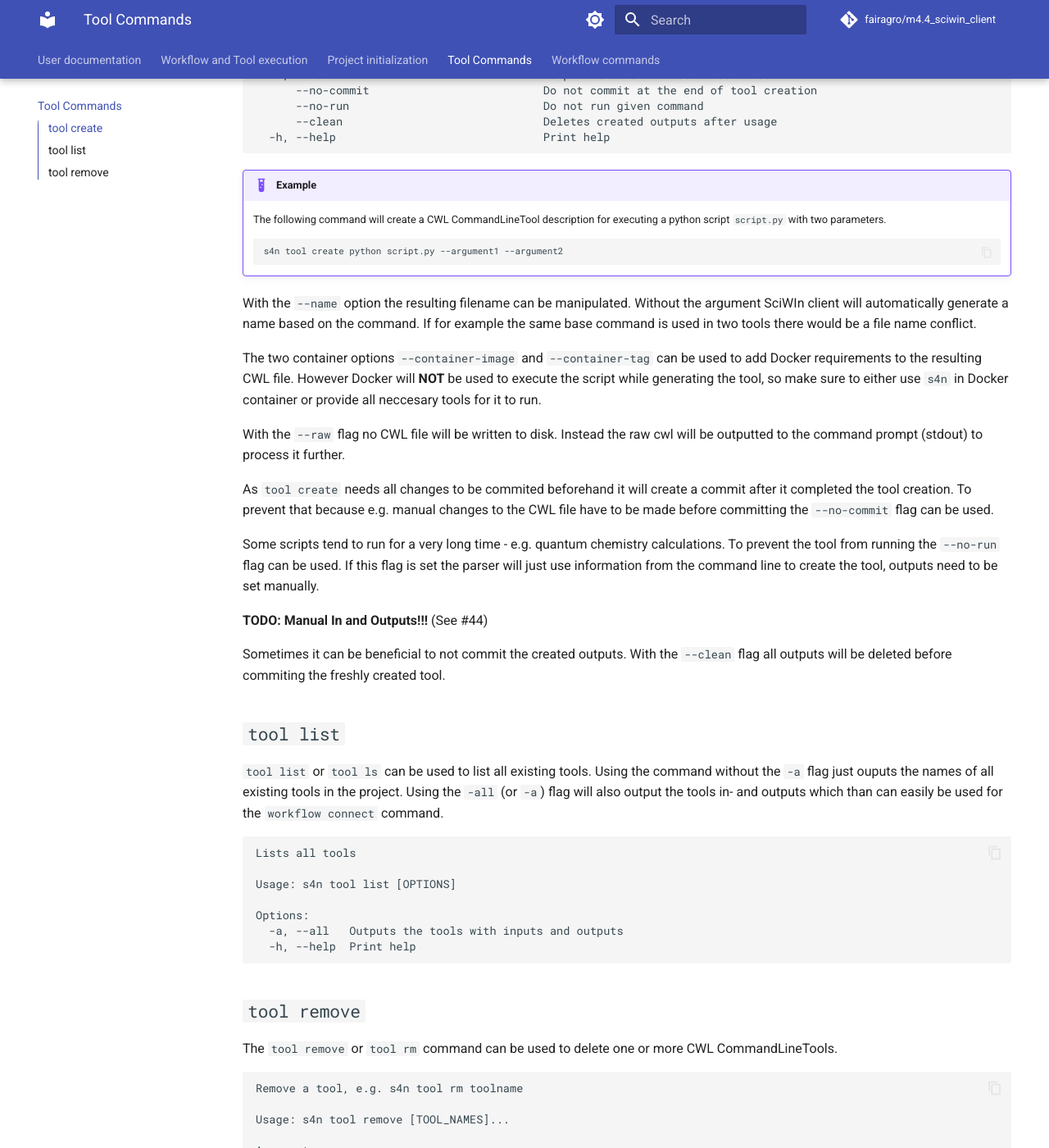
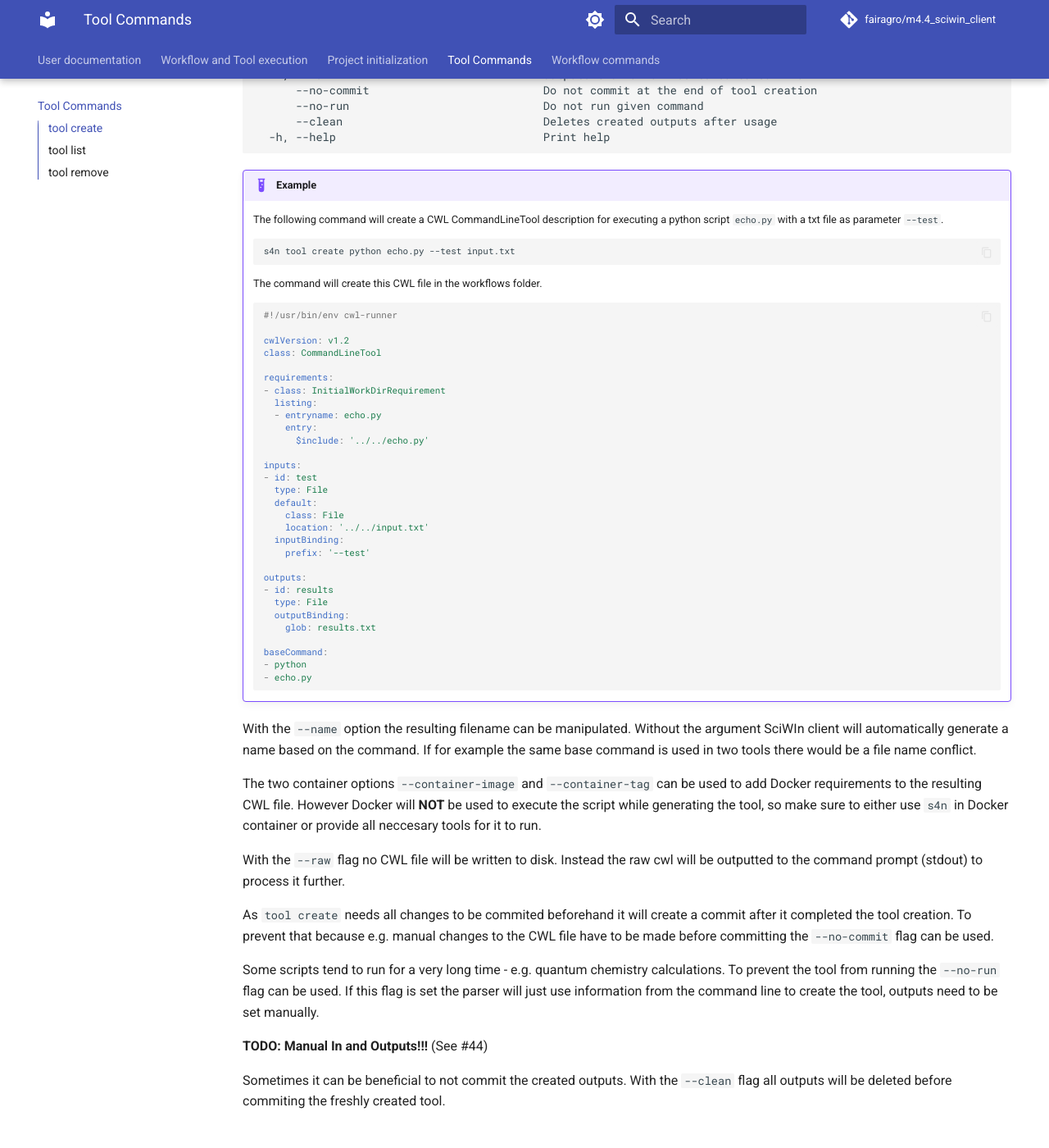
Before and after one commit to fairagro/m4.4_sciwin_client, an MkDocs documentation site: the page built from docs/tool.md, in a window 1280 px wide and 1400 px high, scrolled down 1098 px. Shown: the whole window at 82% size. Built offline with MkDocs 1.6.1 and Material for MkDocs 9.7.7, drawn with Linux system fonts in a browser that asks for light colours; comment, search, counter and statistics services are not loaded.

Commit message:
added ccwl to example

````diff
--- a/docs/tool.md
+++ b/docs/tool.md
@@ -46,9 +46,42 @@ Options:
 ```
 
 !!! example
-    The following command will create a CWL CommandLineTool description for executing a python script `script.py` with two parameters.
+    The following command will create a CWL CommandLineTool description for executing a python script `echo.py` with a txt file as parameter `--test`.
     ```
-    s4n tool create python script.py --argument1 --argument2
+    s4n tool create python echo.py --test input.txt
+    ```
+    The command will create this CWL file in the workflows folder.
+    ```yaml
+    #!/usr/bin/env cwl-runner
+
+    cwlVersion: v1.2
+    class: CommandLineTool
+
+    requirements:
+    - class: InitialWorkDirRequirement
+      listing:
+      - entryname: echo.py
+        entry:
+          $include: '../../echo.py'
+
+    inputs:
+    - id: test
+      type: File
+      default:
+        class: File
+        location: '../../input.txt'
+      inputBinding:
+        prefix: '--test'
+
+    outputs:
+    - id: results
+      type: File
+      outputBinding:
+        glob: results.txt
+
+    baseCommand:
+    - python
+    - echo.py
     ```
 
 With the `--name` option the resulting filename can be manipulated. Without the argument SciWIn client will automatically generate a name based on the command. If for example the same base command is used in two tools there would be a file name conflict.
````
Also changed, not shown: docs/index.md (+3 -3 lines).
